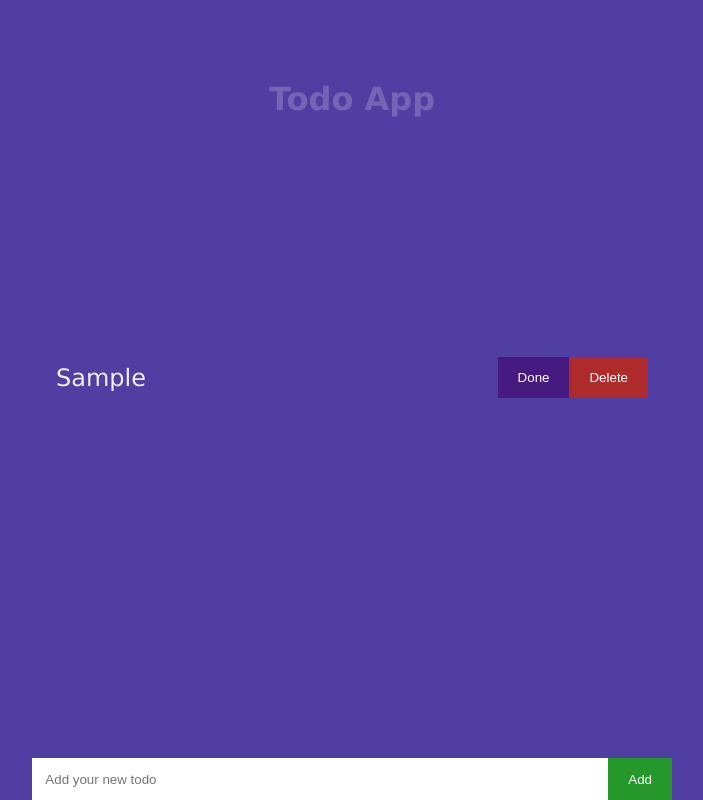
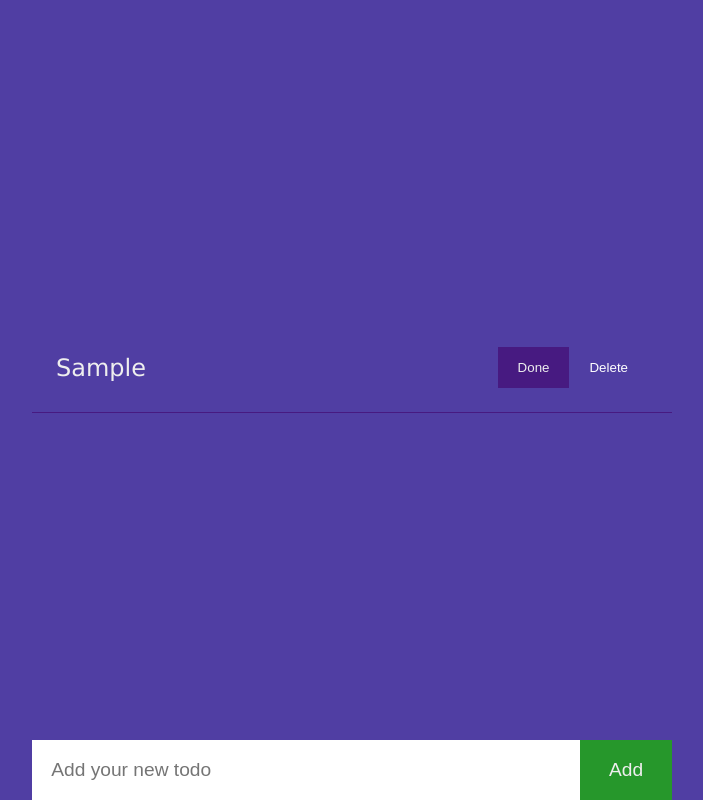
Before and after one commit to butadpj/react-todo-app, a React (Create React App) app: page / in a window 1280 px wide. Both pictures are taken after typing "Sample" into the empty fields and a click on the button "Add". Shown: the whole page, without its empty margins (288-991 px from the left). Built offline with nearby package versions, Linux system fonts and the light colour scheme.

Commit message:
Fix design issues & Improve UI/UX

```diff
--- a/src/App.css
+++ b/src/App.css
@@ -10,9 +10,10 @@ header {
   position: fixed;
   top: 10%;
   font-size: 2em;
-  color: var(--light-1);
+  color: var(--light);
   font-weight: 800;
   z-index: -1;
+  animation: fadeOut 1s ease-out 2.5s forwards;
 }
 
 /* CLASS UTILITIES START */
@@ -21,25 +22,27 @@ header {
   padding: 1em 1.5em;
   color: black;
   cursor: pointer;
+  transition: 0.35s ease-out;
 }
 
 .btn:hover {
   filter: brightness(120%);
+  box-shadow: 0 3px 6px rgba(0, 0, 0, 0.246);
 }
 
-.done-btn {
+.btn--primary {
   background: var(--primary);
-  color: white;
+  color: var(--light);
 }
 
-.delete-btn {
+.btn--danger {
   background: var(--danger);
-  color: white;
+  color: var(--light);
 }
 
-.add-btn {
+.btn--success {
   background: var(--success);
-  color: white;
+  color: var(--light);
 }
 
 .isDone {
@@ -47,8 +50,10 @@ header {
 }
 /* CLASS UTILITIES END */
 
+
+/* TODO FORM START */
 .todo-form {
-  position: absolute;
+  position: fixed;
   bottom: 0;
   width: 100%;
   max-width: 40rem;
@@ -57,6 +62,7 @@ header {
 
 .todo__input {
   width: 100%;
+  font-size: 1.2rem;
   padding-left: 1em;
   border: none;
 }
@@ -65,6 +71,11 @@ header {
   outline: none;
   border:1px solid var(--dark);
 }
+
+.add-btn {
+  font-size: 1.2rem;
+}
+/* TODO FORM START */
 
 .todo__list {
   width: 100%;
@@ -82,19 +93,36 @@ header {
   justify-content: center;
   align-items: center;
   padding: 1em;
+  border-bottom: 1px solid var(--primary);
 }
 
 .todo__list li:hover {
   background: var(--primary);
 }
 
-.todo__list li:hover .done-btn{
-  background: var(--light);
-  color: black;
+.todo__buttons {
+  margin-top: 1rem;
 }
 
-.todo__buttons {
-  margin-top: 1rem;
+.delete-btn {
+  background: transparent;
+  color: white;
+}
+
+/* BUTTONS HOVER */
+.todo__list li:hover .done-btn{
+  background: var(--success);
+  color: var(--light);
+}
+
+.todo__list li:hover .undo-btn{
+  background: var(--light);
+  color: var(--dark);
+}
+
+.todo__list li:hover .delete-btn{
+  background: var(--danger);
+  color: var(--light);
 }
 
 @media only screen and (min-width: 40rem) {
@@ -108,3 +136,13 @@ header {
     margin: 0 0 0 1rem;
   }
 }
+
+/* ANIMATIONS */
+@keyframes fadeOut {
+  0% {
+    opacity: 1;
+  }
+  100% {
+    opacity: 0;
+  }
+}
--- a/src/App.js
+++ b/src/App.js
@@ -45,7 +45,6 @@ const App = () => {
   return (
     <div className="app">
       <Header>Todo App</Header>
-      <br />
       <TodoList
         todos={todos}
         toggleIsDone={handleToggleIsDone}
--- a/src/components/TodoForm/index.js
+++ b/src/components/TodoForm/index.js
@@ -11,7 +11,7 @@ const TodoForm = (props) => {
         placeholder="Add your new todo"
         onChange={props.onChange}
       />
-      <button type="submit" className="add-btn btn">Add</button>
+      <button type="submit" className="btn btn--success add-btn">Add</button>
     </form>
   )
 }
--- a/src/components/TodoList/index.js
+++ b/src/components/TodoList/index.js
@@ -23,7 +23,11 @@ const TodoList = (props) => {
             {todoNameBasedOnState(todo)}
             <div className="todo__buttons">
               <button
-                className="btn done-btn"
+                className={`btn btn--primary
+                ${todo.isDone ?
+                  'undo-btn' :
+                  'done-btn'}
+                `}
                 onClick={() => props.toggleIsDone(todo)}
               >
                 {todo.isDone ? 'Undo' : 'Done'}
@@ -39,7 +43,9 @@ const TodoList = (props) => {
         )
       })}
       {!props.todos.length && (
-        <p style={{textAlign: "center"}}>Seems quiet here... Add your first todo.</p>
+        <p style={{textAlign: "center", padding: '0 1.5rem'}}>
+          Seems quiet here... Add your first todo.
+        </p>
       )}
   </ul>
   )
```
